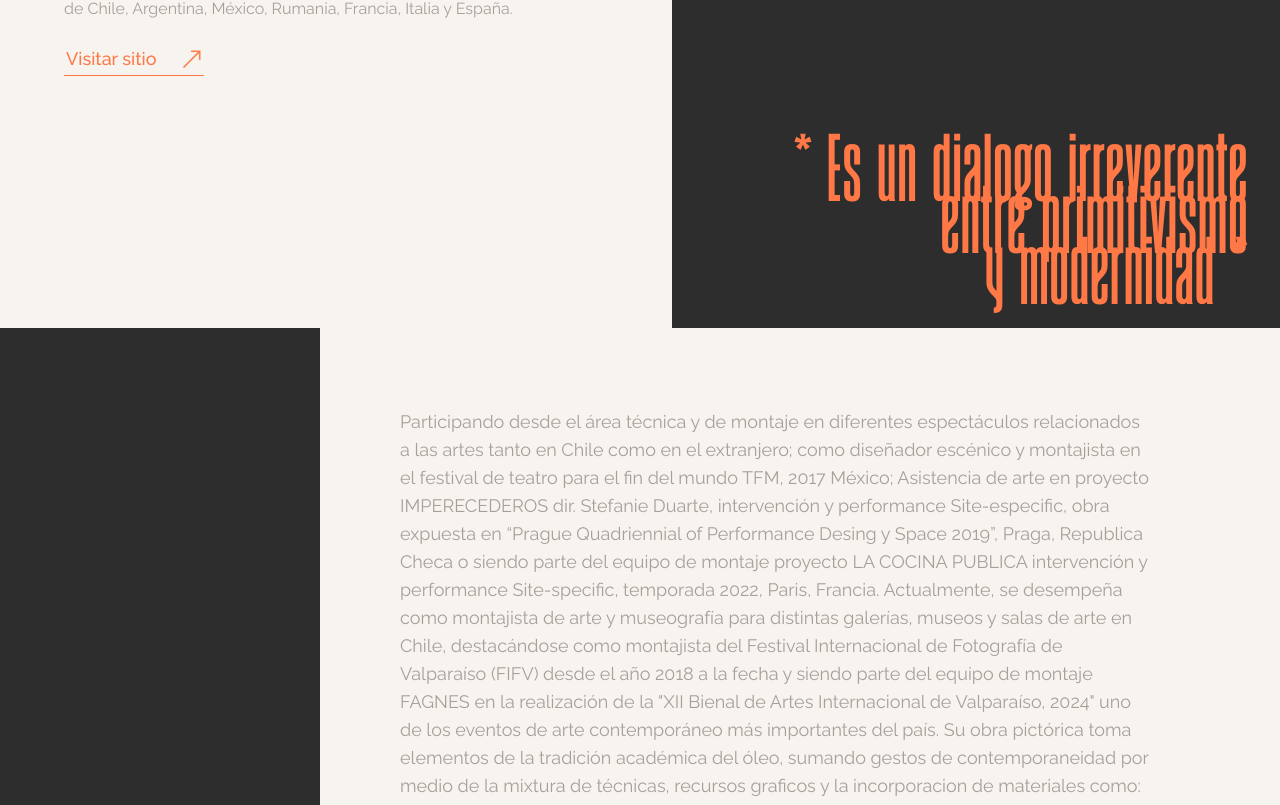
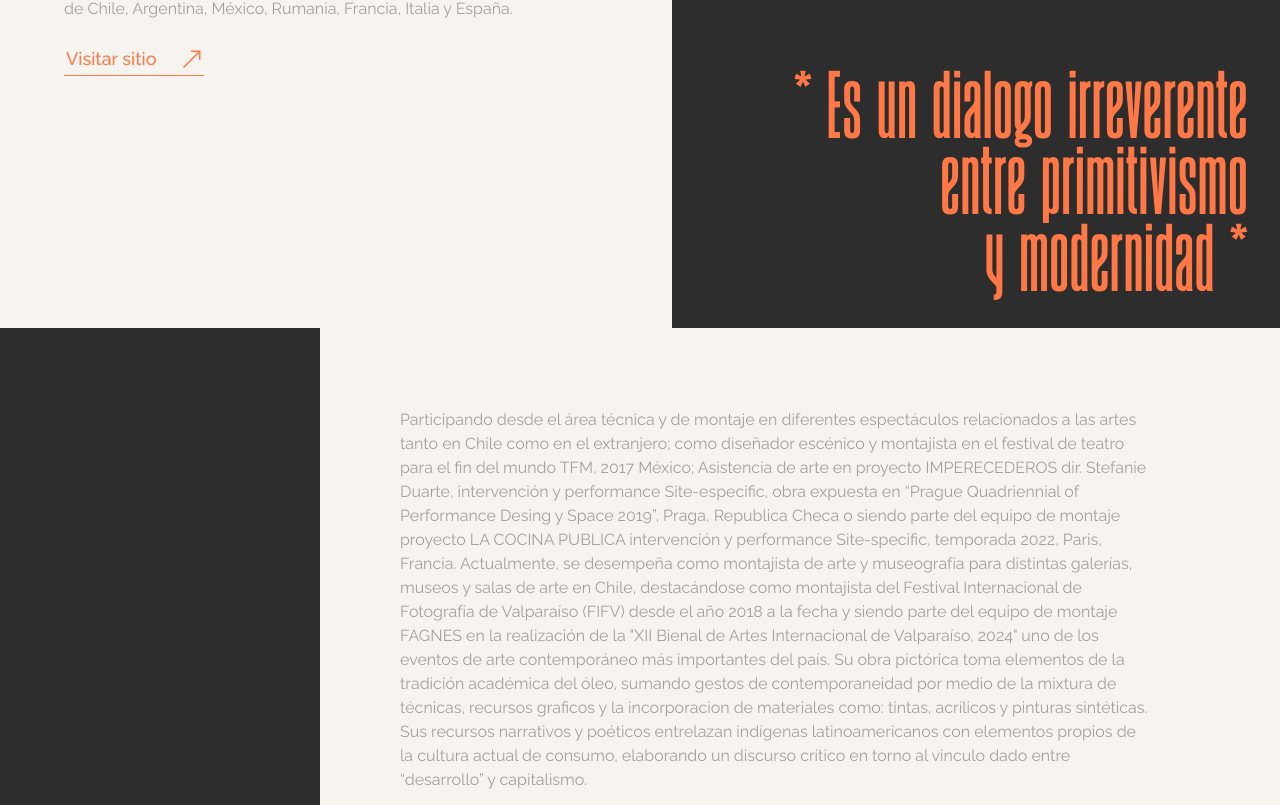
Before and after one commit to Najdorf12/art-gallery, a React (Vite) app: page /Artista/EduHinojosa in a window 1280 px wide. Shown: the part 472-1277 px from the top of the page. Built offline with nearby package versions, Linux system fonts and the light colour scheme.

Commit message:
add styles

```diff
--- a/src/pages/ArtistDetail2.jsx
+++ b/src/pages/ArtistDetail2.jsx
@@ -106,7 +106,7 @@ const ArtistDetail = ({ artistsData }) => {
 
           <section className="w-full h-[30vh] md:w-1/2  md:h-screen flex flex-col items-end justify-end">
             <div className="w-[85%] md:w-full h-[40vh] rounded-tl-lg  flex justify-center items-end">
-              <p className="font-title text-orangeCustom text-5xl leading-[3.2rem] md:text-7xl text-end text-balance pb-8 px-3 md:px-8 xl:pb-7 ">
+              <p className="font-title text-orangeCustom text-5xl leading-[3.2rem] md:text-7xl md:leading-[4.8rem] text-end text-balance pb-8 px-3 md:px-8 xl:pb-7 ">
                 * {artist.quote1} *
               </p>
             </div>
@@ -115,10 +115,10 @@ const ArtistDetail = ({ artistsData }) => {
 
         {/* DESCRIPTION3 */}
         <section className="w-full relative py-12 md:py-20 text-stone-300 bg-whiteCustom flex justify-end items-center">
-          <div className="w-[90%] relative z-50 self-end text-balance  text-stone-400 text-sm px-4 lg:pr-32 lg:w-[70%] lg:text-lg">
+          <div className="w-[80%] relative z-50 self-end text-pretty text-stone-400 text-sm px-4 lg:pr-32 lg:w-[70%] lg:text-base">
             {artist.description2}
           </div>
-          <div className="absolute left-0 z-5 bg-blackCustom w-[5%] h-full lg:w-[25%]"></div>
+          <div className="absolute left-0 z-5 bg-blackCustom w-[15%] h-full lg:w-[25%]"></div>
         </section>
 
         {/* Images Section */}
```
